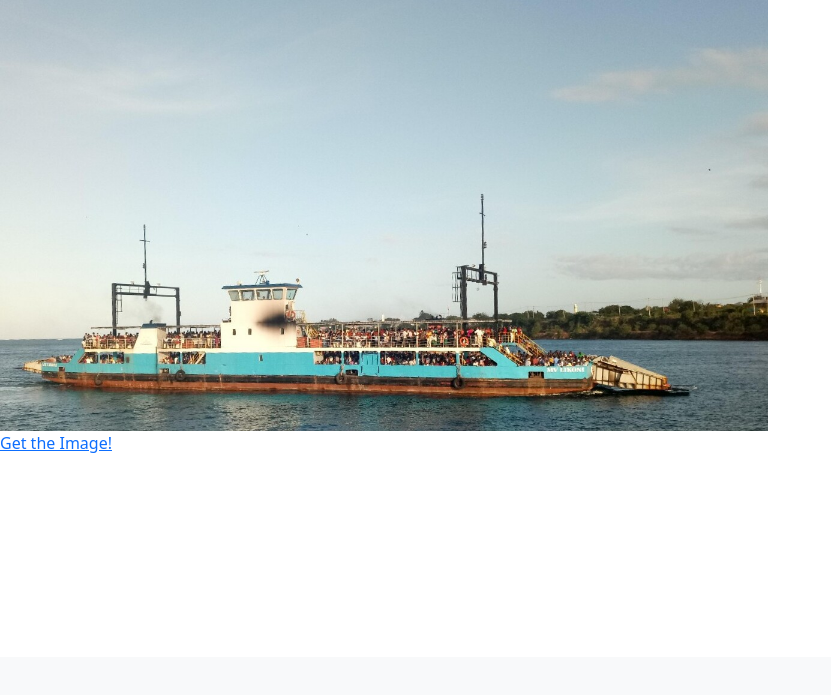
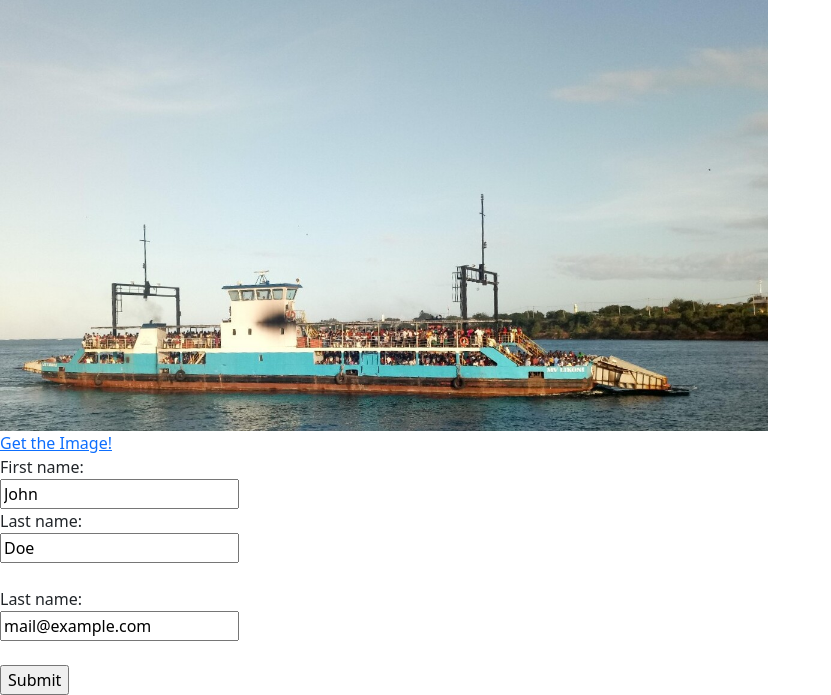
Before and after one commit to maxmi-education/WebDev-S7, a Flask app: page / in a window 1280 px wide. Shown: the part 143-838 px from the top of the page, without its empty margins (0-831 px from the left). Before the commit the page ends 596 px from the top, so only its background shows below. Run offline with Flask 3, Linux system fonts and the light colour scheme.

Commit message:
Added some DB, JS, HTML for LP3 starters

```diff
--- a/app.py
+++ b/app.py
@@ -1,6 +1,42 @@
-from flask import Flask, render_template, redirect
+from flask import Flask, render_template, redirect, jsonify, request
+import pymysql
 
 app = Flask(__name__)
+
+conn = pymysql.connect(host='localhost', user='root', password='root', database='the_base', cursorclass=pymysql.cursors.DictCursor)
+
+@app.route("/api/insert_sample_user")
+def insertSampleUser():
+    instance = conn.cursor()
+    instance.execute('INSERT INTO users (last_name, first_name, email) VALUES (%s, %s, %s)',
+                     ('Max', 'Michel', 'michel.max@education.lu'))
+    conn.commit()
+    return "OK"
+
+@app.route("/api/insert_user", methods=['POST'])
+def insertUser():
+    data = request.get_json(force=True)
+    if not data:
+        return jsonify({"error": "Invalid JSON payload"})
+
+    lastName = data.get('last_name')
+    firstName = data.get('first_name')
+    email = data.get('email')
+
+    instance = conn.cursor()
+    instance.execute('INSERT INTO users (last_name, first_name, email) VALUES (%s, %s, %s)',
+                     (lastName, firstName, email))
+    conn.commit()
+    newID = instance.lastrowid
+    return jsonify({"status": "created", "id": newID})
+
+
+@app.route("/api/get_all_users")
+def getAllUsers():
+    instance = conn.cursor()
+    instance.execute('SELECT * FROM users')
+    return jsonify(instance.fetchall())
+
 
 @app.route("/")
 def home():
--- /dev/null
+++ b/static/form.js
@@ -0,0 +1,20 @@
+document.getElementById('submitButton').addEventListener('click', async (event) => {
+    event.preventDefault();
+
+    const payload = {
+        first_name: document.getElementById('first_name').value.trim(),
+        last_name: document.getElementById('last_name').value.trim(),
+        email: document.getElementById('email').value.trim(),
+    }
+
+    fetch('/api/insert_user', {
+        method: 'POST',
+        headers: {
+            'Content-Type': 'application/json',
+        },
+        body: JSON.stringify(payload),
+    })
+        .then(Result => Result.json())
+        .then(console.log("success"))
+        .catch(errorMSG => console.error("error " + errorMSG));
+});
--- a/templates/index.html
+++ b/templates/index.html
@@ -16,5 +16,21 @@
 
 <a href="/static/MV_Likoni_in_Mombasa.jpg" download="Likoni.jpg">Get the Image!</a>
 
+<div>
+    <form action="/api/insert_user" method="post">
+        <label for="first_name">First name:</label><br>
+        <input type="text" id="first_name" name="first_name" value="John"><br>
+        <label for="last_name">Last name:</label><br>
+        <input type="text" id="last_name" name="last_name" value="Doe"><br><br>
+        <label for="email">Last name:</label><br>
+        <input type="email" id="email" name="email" value="mail@example.com"><br><br>
+        <input type="submit" value="Submit" id="submitButton">
+    </form>
+</div>
+
 
 {%endblock%}
+
+{%block scripts%}
+<script src="{{ url_for('static', filename='form.js') }}"></script>
+{%endblock%}
```
Also changed, not shown: static/basics.js (line endings or trailing spaces).
